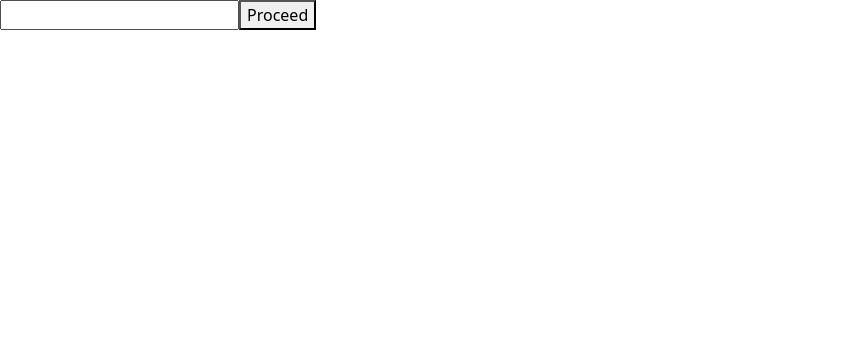
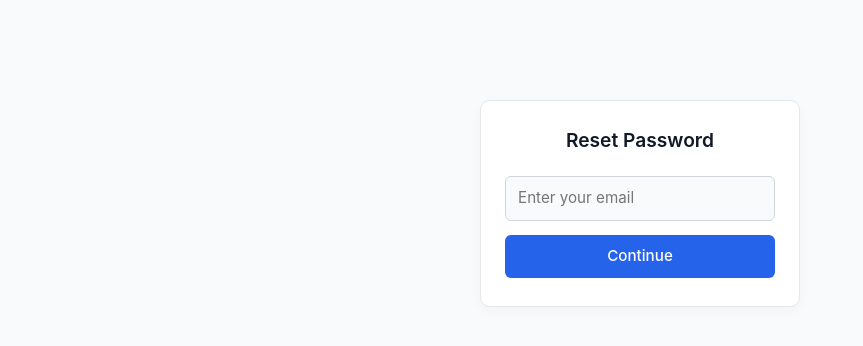
Before and after one commit to S1ngularty/ITPE1_Project, a React (Vite) app in the folder frontend/: page /recovery-password in a window 1280 px wide. Shown: the top 346 px of the page, without its empty margins (0-863 px from the left). Built offline with nearby package versions, Linux system fonts and the light colour scheme.

Commit message:
recovery page style

```diff
--- a/frontend/src/pages/auth/RecoveryPassword.jsx
+++ b/frontend/src/pages/auth/RecoveryPassword.jsx
@@ -3,6 +3,7 @@ import { useState, useEffect } from "react";
 import {useNavigate} from "react-router-dom"
 import axios from "axios"
 import notify  from "../../components/Toast"
+import "../../styles/pages/auth/recoveryPassword.css"
 
 function RecoveryPassword (){
     let [token,setToken] =useState("")
@@ -25,22 +26,26 @@ function RecoveryPassword (){
     }
 
     function renderPage(){
-        if(!token) return (
-            <div className="email-container">
-                <input type="email" name="email" id="" onChange={(e)=>setEmail(e.target.value)}/>
-                <button onClick={handleEmail}>Proceed</button>
+        if (!token) return (
+            <div className="auth-box">
+                <h2>Reset Password</h2>
+                <input
+                type="email"
+                placeholder="Enter your email"
+                onChange={(e) => setEmail(e.target.value)}
+                />
+                <button onClick={handleEmail}>Continue</button>
             </div>
-        )
+        );
 
-        if(token && !email) return (
-            <div className="password-container">
-                <label htmlFor="">new password</label>
-                <input type="password" />
-                 <label htmlFor="">confirm password</label>
-                <input type="password" />
-                <button>update password</button>
+        if (token && !email) return (
+            <div className="auth-box">
+                <h2>Set New Password</h2>
+                <input type="password" placeholder="New password" />
+                <input type="password" placeholder="Confirm password" />
+                <button>Update</button>
             </div>
-        )
+        );
     }
 
     return renderPage()
--- /dev/null
+++ b/frontend/src/styles/pages/auth/recoveryPassword.css
@@ -0,0 +1,69 @@
+body {
+  background: #f9fafb;
+  font-family: "Inter", sans-serif;
+}
+
+.auth-box {
+  width: 320px;
+  margin: 100px auto;
+  padding: 28px 24px;
+  background: #fff;
+  border: 1px solid #e5e7eb;
+  border-radius: 10px;
+  box-shadow: 0 4px 14px rgba(0, 0, 0, 0.03);
+  display: flex;
+  flex-direction: column;
+  gap: 14px;
+  animation: fadeIn 0.3s ease;
+}
+
+.auth-box h2 {
+  font-size: 1.2rem;
+  font-weight: 600;
+  color: #111827;
+  text-align: center;
+  margin-bottom: 10px;
+}
+
+.auth-box input {
+  padding: 10px 12px;
+  border: 1px solid #d1d5db;
+  border-radius: 6px;
+  font-size: 0.95rem;
+  background: #f9fafb;
+  outline: none;
+  transition: all 0.2s ease;
+}
+
+.auth-box input:focus {
+  background: #fff;
+  border-color: #2563eb;
+  box-shadow: 0 0 0 3px rgba(37, 99, 235, 0.15);
+}
+
+.auth-box button {
+  background: #2563eb;
+  color: #fff;
+  font-size: 0.95rem;
+  font-weight: 500;
+  border: none;
+  border-radius: 6px;
+  padding: 10px 0;
+  cursor: pointer;
+  transition: background 0.25s ease;
+}
+
+.auth-box button:hover {
+  background: #1e4ed8;
+}
+
+@keyframes fadeIn {
+  from {
+    opacity: 0;
+    transform: translateY(10px);
+  }
+  to {
+    opacity: 1;
+    transform: translateY(0);
+  }
+}
```
